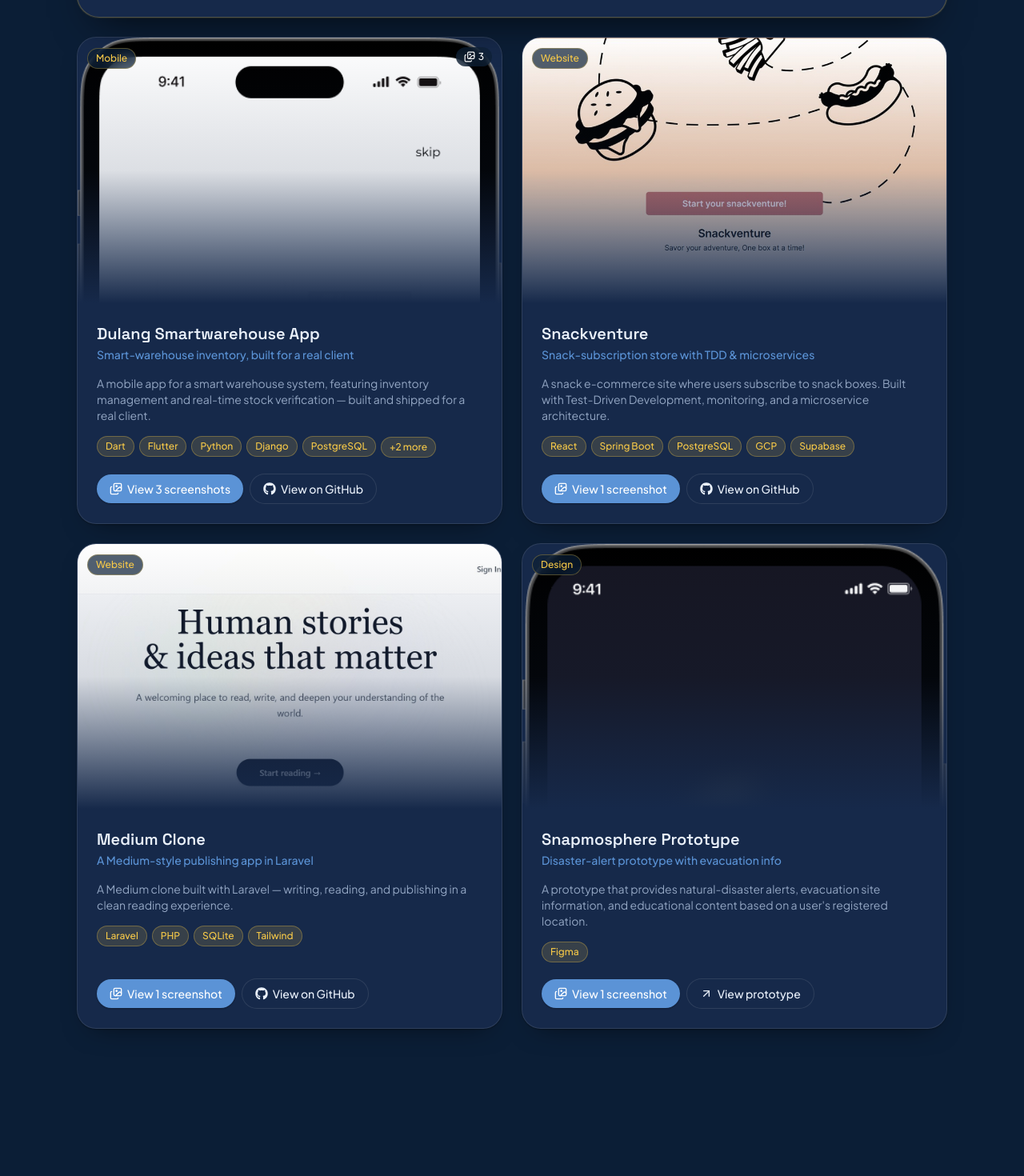
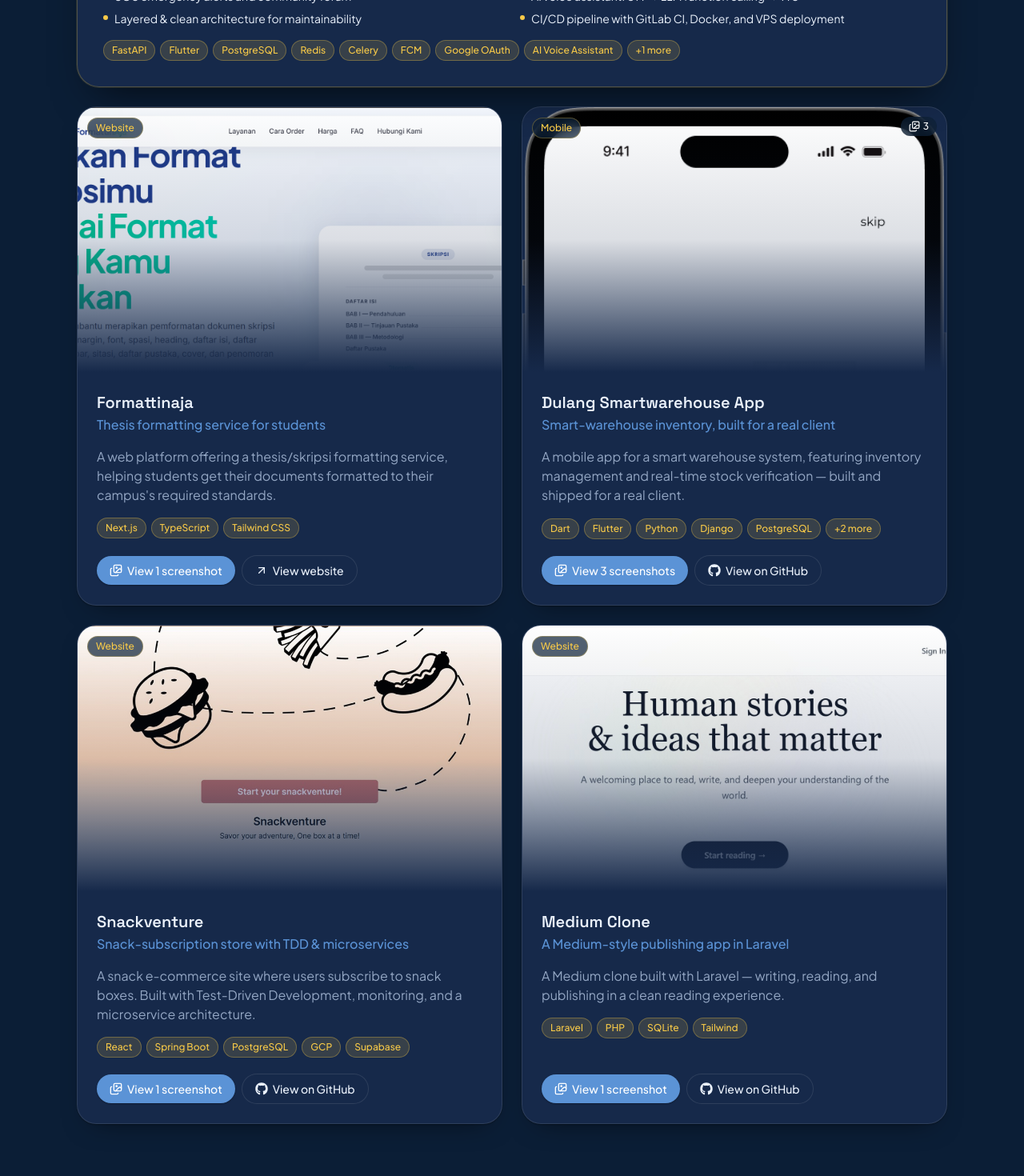
Before and after one commit to prasetyoadii/portofolio, a Next.js app: page / in a window 1280 px wide. Shown: the part 3520-4990 px from the top of the page at 80% size. Built offline with nearby package versions, Linux system fonts and the light colour scheme; no server answers.

Commit message:
feat: adjust portofolio content

```diff
--- a/components/project/project-card.tsx
+++ b/components/project/project-card.tsx
@@ -29,7 +29,7 @@
     const isFigma = project.github?.includes("figma.com");
     const linkHref = project.demo ?? project.github;
     const linkLabel = project.demo
-        ? "Live demo"
+        ? "View website"
         : isFigma
           ? "View prototype"
           : "View on GitHub";
@@ -88,7 +88,7 @@
                     onClick={(e) => e.stopPropagation()}
                     className="inline-flex items-center gap-1.5 rounded-full border border-[color:var(--line)] bg-brand-surface px-4 py-2 text-sm font-medium text-brand-ink transition-all hover:-translate-y-0.5 hover:border-brand-primary/40 hover:text-brand-primary active:translate-y-0 focus-visible:outline-none focus-visible:ring-2 focus-visible:ring-brand-primary/60 focus-visible:ring-offset-2 focus-visible:ring-offset-brand-surface"
                 >
-                    {isFigma ? (
+                    {project.demo || isFigma ? (
                         <FiArrowUpRight className="h-4 w-4" />
                     ) : (
                         <FaGithub className="h-4 w-4" />
@@ -125,7 +125,7 @@
                         </div>
 
                         {project.videoUrl ? (
-                            <div className="hidden lg:block">
+                            <div>
                                 <YouTubeEmbed url={project.videoUrl} title={project.title} />
                             </div>
                         ) : (
@@ -194,6 +194,7 @@
                             src={images[0]}
                             alt={`${project.title} preview`}
                             fill
+                            quality={95}
                             sizes="(max-width: 640px) 90vw, 460px"
                             className="object-cover object-top transition-transform duration-500 group-hover:scale-[1.04]"
                         />
@@ -221,12 +222,12 @@
                         <h3 className="font-display text-lg font-semibold text-brand-ink sm:text-xl">
                             {project.title}
                         </h3>
-                        <p className="mt-0.5 text-sm font-medium text-brand-primary">
+                        <p className="mt-0.5 text-base font-medium text-brand-primary">
                             {project.tagline}
                         </p>
                     </div>
 
-                    <p className="text-sm text-brand-muted">{project.description}</p>
+                    <p className="text-base text-brand-muted">{project.description}</p>
 
                     {tagRow}
                     {actions}
--- a/content/portfolio.ts
+++ b/content/portfolio.ts
@@ -15,7 +15,6 @@
 import dulangVerifyImg from "@/public/dulang-verify.png";
 import mediumCloneImg from "@/public/medium-clone.png";
 import snackventureImg from "@/public/snackventure.png";
-import snapmosphereImg from "@/public/snapmosphere.png";
 import monitoringImg from "@/public/monitoring.png";
 import manageHumanImg from "@/public/manage-human.png";
 import teamworkImg from "@/public/teamwork-tools.png";
@@ -26,6 +25,7 @@
 import tddImg from "@/public/tdd.png";
 import bestPracticeImg from "@/public/best-practice.png";
 import heuristicEvalImg from "@/public/heuristic-eval.png";
+import formattinAjaImg from "@/public/formattin-aja.png";
 
 // --- Icons --------------------------------------------------------------------
 import {
@@ -136,9 +136,9 @@
     {
         title: "SeniorCare",
         type: "Mobile",
-        tagline: "Gerontechnology platform for older adults & caregivers",
+        tagline: " Gerontechnology App with AI Voice Assistant for Elderly Care and Caregiver Support",
         description:
-            "Built a gerontechnology mobile application to support caregivers and elderly users in daily activities, featuring scheduling, elderly condition logging, data export, light games, and a community forum.",
+            "Developed an Android-based mobile application designed to support elderly independence in daily activities while enabling caregivers to monitor elderly conditions more effectively. The app was built using a User-Centered Design (UCD) approach combined with Agile Scrum methodology, featuring an AI Voice Assistant, schedule reminders, emergency SOS calls, daily health record logging, light exercise guidance, cognitive games, and a caregiver support forum.",
         highlights: [
             "Schedule & reminder automation with push notifications",
             "Health logging and caregiver monitoring dashboard",
@@ -160,6 +160,16 @@
         ],
         featured: true,
         videoUrl: "https://youtu.be/0_j8oejAeBI",
+    },
+    {
+        title: "Formattinaja",
+        type: "Website",
+        tagline: "Thesis formatting service for students",
+        description:
+            "A web platform offering a thesis/skripsi formatting service, helping students get their documents formatted to their campus's required standards.",
+        tags: ["Next.js", "TypeScript", "Tailwind CSS"],
+        imageUrl: [formattinAjaImg],
+        demo: "https://formattinaja.vercel.app/",
     },
     {
         title: "Dulang Smartwarehouse App",
@@ -189,17 +199,6 @@
         tags: ["Laravel", "PHP", "SQLite", "Tailwind"],
         imageUrl: [mediumCloneImg],
         github: "https://github.com/prasetyoadii/medium-clone",
-    },
-    {
-        title: "Snapmosphere Prototype",
-        type: "Design",
-        tagline: "Disaster-alert prototype with evacuation info",
-        description:
-            "A prototype that provides natural-disaster alerts, evacuation site information, and educational content based on a user's registered location.",
-        tags: ["Figma"],
-        imageUrl: [snapmosphereImg],
-        github:
-            "https://www.figma.com/proto/CoYKK70WssNY2CA620d7JB/Kelas-D_Template-4_Screenshot?page-id=10%3A2&node-id=152-2408&p=f&viewport=48%2C300%2C0.13&t=adv6KBz3K8ZdpI2d-1&scaling=scale-down&content-scaling=fixed&starting-point-node-id=152%3A12110&show-proto-sidebar=1",
     },
 ];
 
```
Also changed, not shown: public/formattin-aja.png (added).
